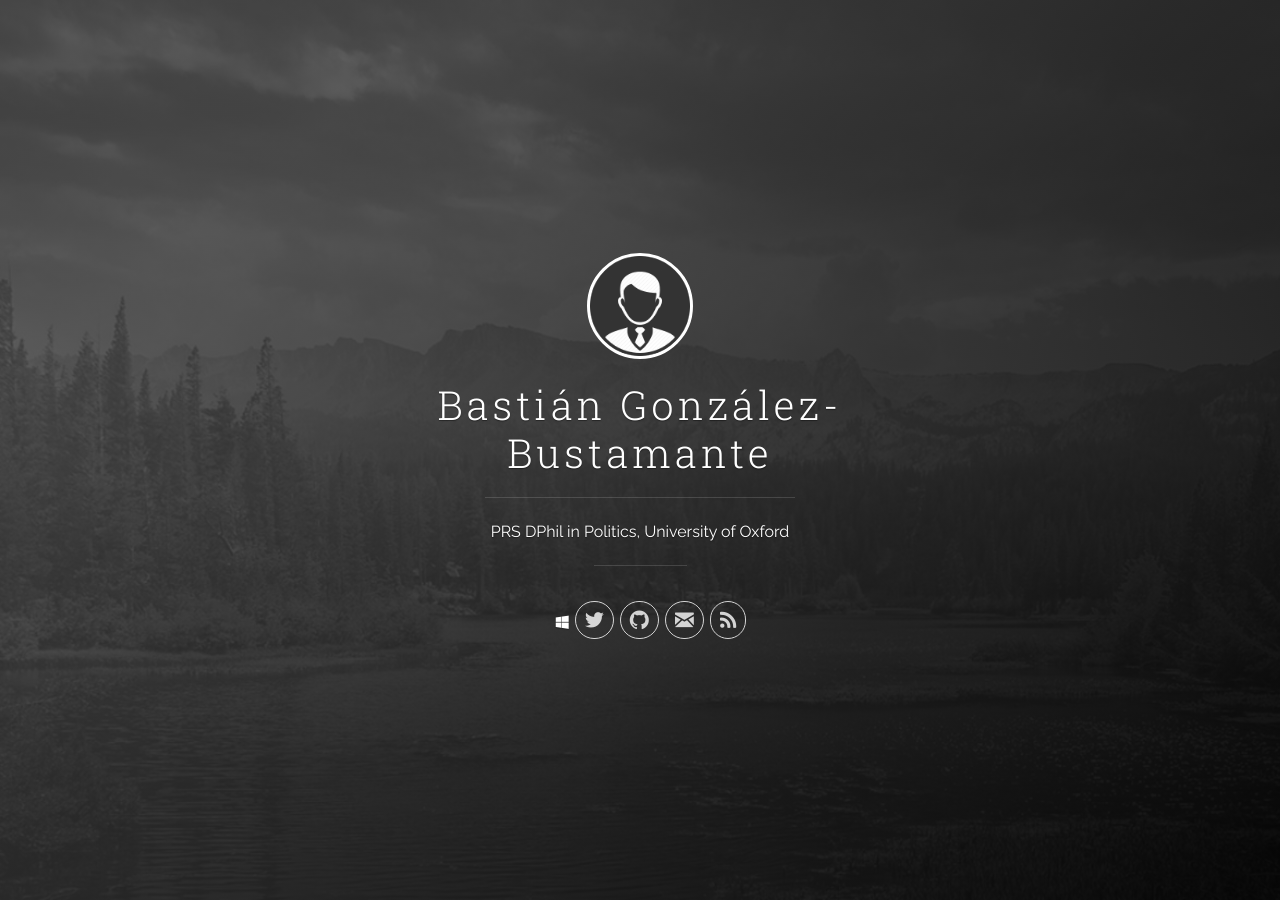
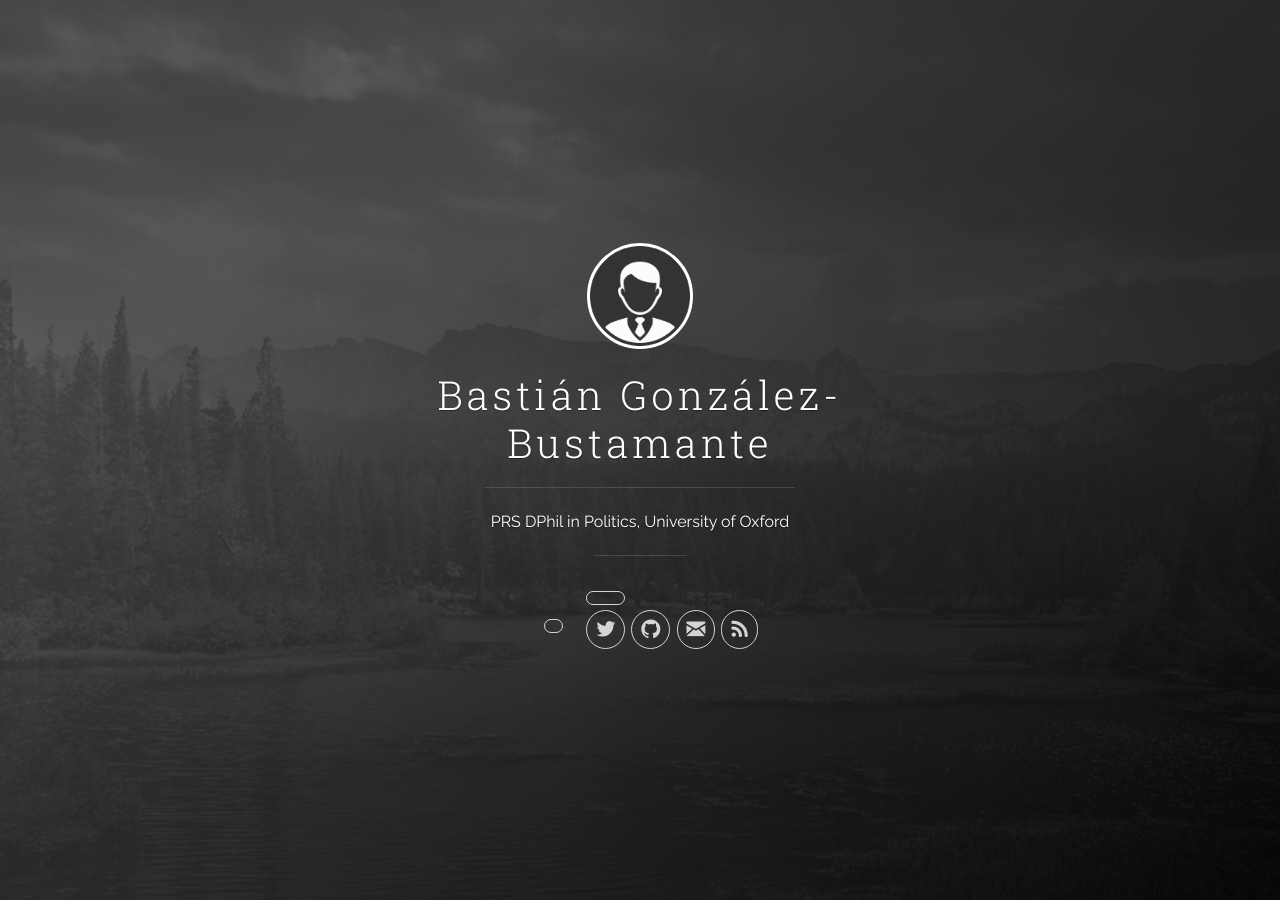
Before and after one commit to bgonzalezbustamante/bgonzalezbustamante.com, a Jekyll site: the page built from index.html, in a window 1280 px wide. Built offline with Jekyll 4.4.1, drawn with Linux system fonts in a browser that asks for light colours; the list of posts is cut into pages by our own code.

Commit message:
Update header.html

```diff
--- a/_includes/header.html
+++ b/_includes/header.html
@@ -22,7 +22,8 @@
             <ul class="navigation">
 
 			  <li class="navigation__item">
-			  <i class="icon icon-social-windows"></i>
+			  <a href="http://users.ox.ac.uk/~shil5311/" title="University of Oxford" target="_blank">
+			  <i class="icon icon-social-web"></i>
 			  </li>
 
             {% if site.author.twitter_username %}
```
